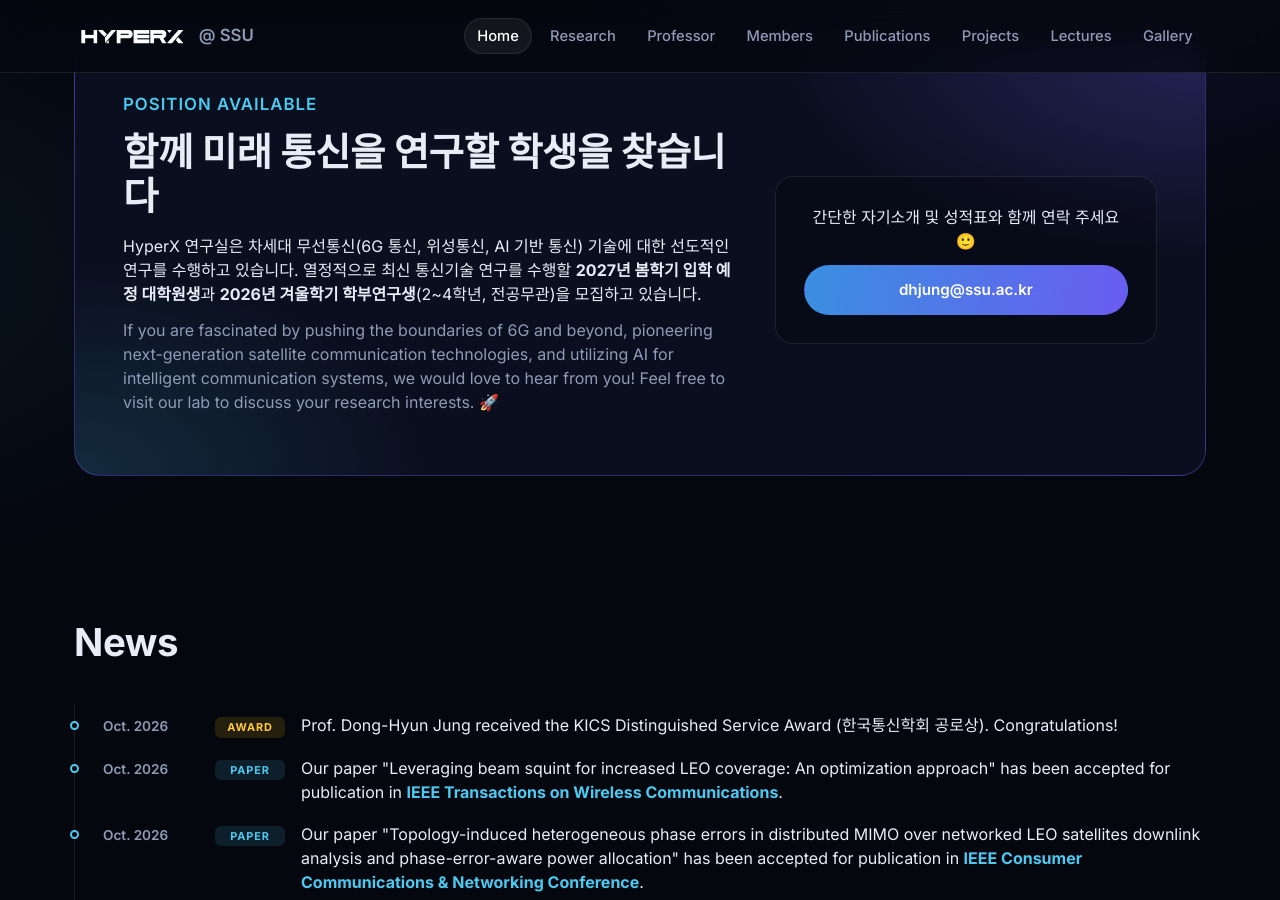
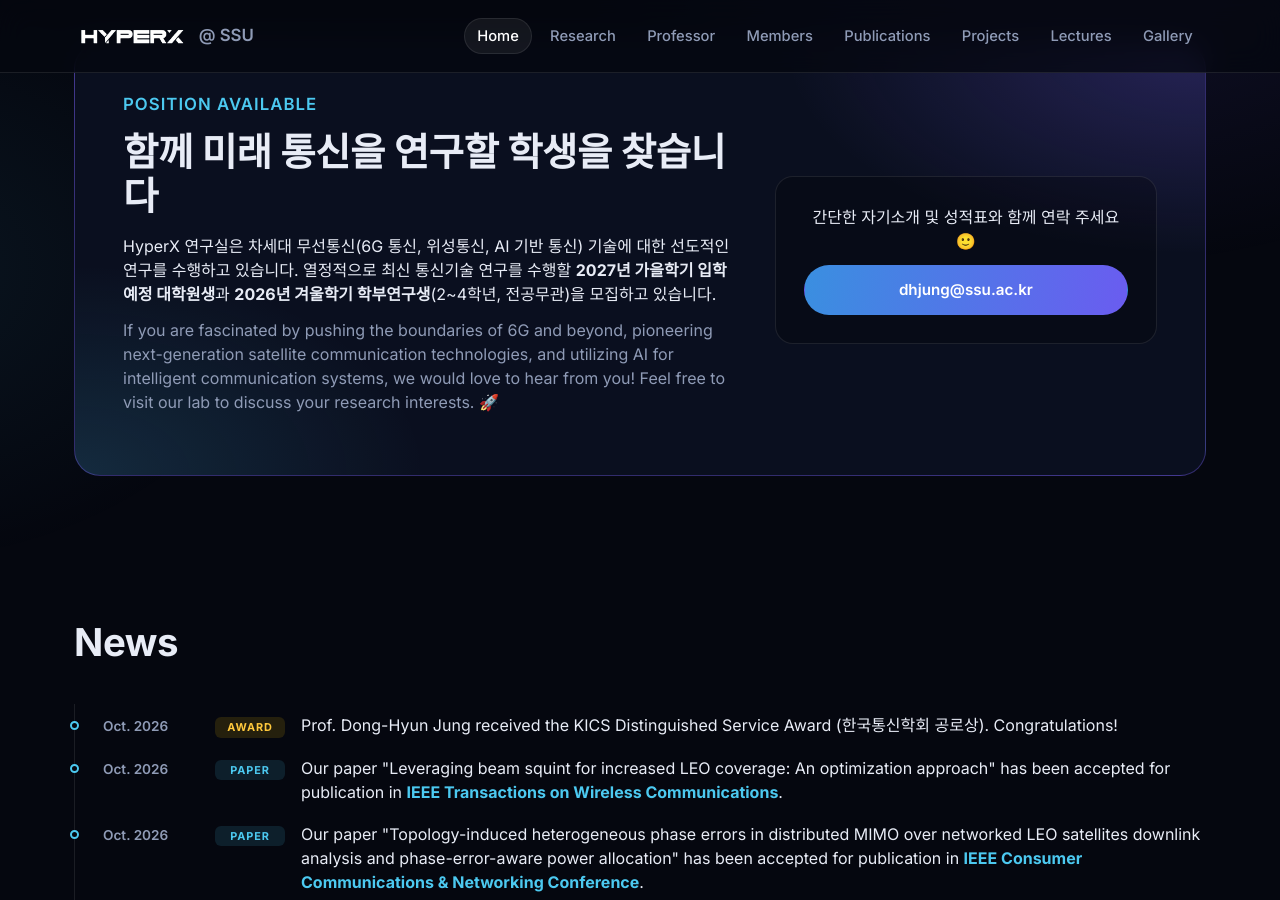
Before and after one commit to hyperx-web/hyperx, a Jekyll site: the page built from index.html, in a window 1280 px wide and 900 px high, scrolled down 1829 px. Built offline with Jekyll 4.4.1, drawn with Linux system fonts in a browser that asks for light colours; some web fonts are replaced.

Commit message:
Recruit graduate students for Fall 2027
Co-Authored-By: Claude Opus 5.5 <noreply@anthropic.com>

```diff
--- a/index.html
+++ b/index.html
@@ -89,7 +89,7 @@ slug: home
         <p class="eyebrow">Position Available</p>
         <h2>함께 미래 통신을 연구할 학생을 찾습니다</h2>
         <p>HyperX 연구실은 차세대 무선통신(6G 통신, 위성통신, AI 기반 통신) 기술에 대한 선도적인 연구를 수행하고 있습니다.
-          열정적으로 최신 통신기술 연구를 수행할 <strong>2027년 봄학기 입학 예정 대학원생</strong>과
+          열정적으로 최신 통신기술 연구를 수행할 <strong>2027년 가을학기 입학 예정 대학원생</strong>과
           <strong>2026년 겨울학기 학부연구생</strong>(2~4학년, 전공무관)을 모집하고 있습니다.</p>
         <p class="muted">If you are fascinated by pushing the boundaries of 6G and beyond, pioneering next-generation satellite communication technologies, and utilizing AI for intelligent communication systems, we would love to hear from you! Feel free to visit our lab to discuss your research interests. 🚀</p>
       </div>
```
